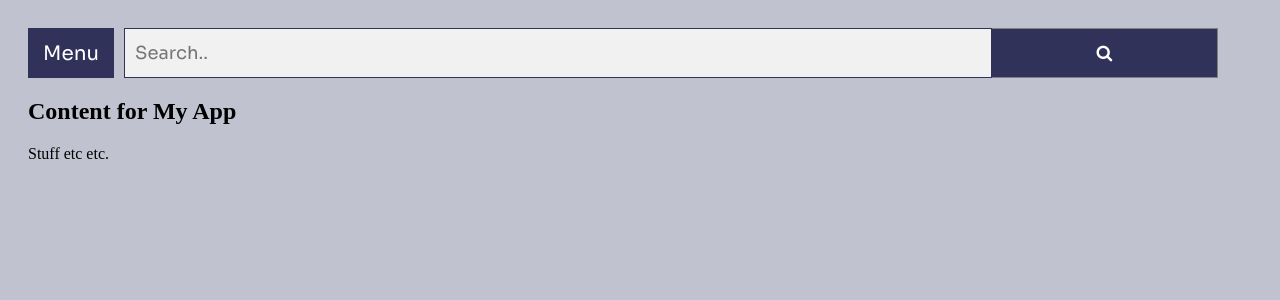
After one commit to blerdijankoliqi/library-management-system, a Django app: page /dashboard/ in a window 1280 px wide. The commit adds this page. Shown: the top 300 px of the page. Run offline with Django 4.2, Linux system fonts and the light colour scheme.

Commit message:
Created base template

```diff
--- /dev/null
+++ b/logic/static/css/base.css
@@ -0,0 +1,153 @@
+/* sora-regular - latin */
+@font-face {
+    font-family: 'Sora-Regular';
+    src: url(font/Sora-Regular.ttf);
+}
+
+@font-face {
+    font-family: 'Sora-Bold';
+    src: url(font/Sora-Bold.ttf);
+}
+
+@font-face {
+    font-family: 'Sora-Light';
+    src: url(font/Sora-Light.ttf);
+}
+
+.sidebar {
+    height: 100%;
+    /* 100% Full-height */
+    width: 0;
+    /* 0 width - change this with JavaScript */
+    position: fixed;
+    /* Stay in place */
+    z-index: 1;
+    /* Stay on top */
+    top: 0;
+    left: 0;
+    background-color: #31325A;
+    /* Black*/
+    overflow-x: hidden;
+    /* Disable horizontal scroll */
+    padding-top: 60px;
+    /* Place content 60px from the top */
+    transition: 0.5s;
+    /* 0.5 second transition effect to slide in the sidebar */
+}
+
+/* The sidebar links */
+.sidebar a {
+    padding: 8px 8px 8px 32px;
+    text-decoration: none;
+    font-family: Sora-Regular;
+    font-size: 25px;
+    color: white;
+    display: block;
+    transition: 0.3s;
+}
+
+/* When you mouse over the navigation links, change their color */
+.sidebar a:hover {
+    color: #C1C2CF;
+}
+
+/* Position and style the close button (top right corner) */
+.sidebar .closebtn {
+    position: absolute;
+    top: 0;
+    right: 25px;
+    font-size: 36px;
+    margin-left: 50px;
+}
+
+.down-part {
+    margin-top: 55vh;
+}
+
+/* The button used to open the sidebar */
+.openbtn,
+.search-btn {
+    font-size: 20px;
+    height: 50px;
+    font-family: Sora-Regular;
+    cursor: pointer;
+    background-color: #31325A;
+    color: white;
+    padding: 10px 15px;
+    border: none;
+}
+
+.openbtn:hover {
+    color: #C1C2CF;
+}
+
+.top-bar {
+    width: 100%;
+    display: flex;
+}
+
+.menu-bar {
+    margin-right: 10px;
+}
+
+.search-bar {
+    width: 100%;
+}
+
+/* Style the search field */
+form.example input[type=text] {
+    padding: 10px;
+    font-size: 17px;
+    border: 1px solid #31325A;
+    float: left;
+    width: 75%;
+    background: #f1f1f1;
+    height: 28px;
+    color: #31325A;
+    font-family: Sora-Regular;
+    font-size: large;
+
+}
+
+/* Style the submit button */
+form.example button {
+    float: left;
+    width: 20%;
+    padding: 10px;
+    background: #31325A;
+    color: white;
+    font-size: 17px;
+    border: 1px solid grey;
+    border-left: none;
+    /* Prevent double borders */
+    cursor: pointer;
+}
+
+form.example button:hover {
+    color: #C1C2CF;
+}
+
+/* Clear floats */
+form.example::after {
+    content: "";
+    clear: both;
+    display: table;
+}
+
+/* Style page content - use this if you want to push the page content to the right when you open the side navigation */
+#main {
+    transition: margin-left .5s;
+    /* If you want a transition effect */
+    padding: 20px;
+}
+
+/* On smaller screens, where height is less than 450px, change the style of the sidenav (less padding and a smaller font size) */
+@media screen and (max-height: 450px) {
+    .sidebar {
+        padding-top: 15px;
+    }
+
+    .sidebar a {
+        font-size: 18px;
+    }
+}
--- /dev/null
+++ b/logic/static/js/base.js
@@ -0,0 +1,24 @@
+/* Set the width of the sidebar to 250px and the left margin of the page content to 250px */
+ind = 1
+function openNav() {
+    if (ind == 1) {
+        document.getElementById("mySidebar").style.width = "250px";
+        document.getElementById("main").style.marginLeft = "250px";
+        document.getElementById("openbtn").style.display = "none";
+        ind= 0
+    } else{
+        document.getElementById("mySidebar").style.width = "0";
+        document.getElementById("main").style.marginLeft = "0";
+        document.getElementById("openbtn").style.display = "block";
+        ind=1
+    }
+  }
+
+//   /* Set the width of the sidebar to 0 and the left margin of the page content to 0 */
+//   function closeNav() {
+//     if (ind == 0){
+//     document.getElementById("mySidebar").style.width = "0";
+//     document.getElementById("main").style.marginLeft = "0";
+//     ind=1
+// }
+//   }
--- a/logic/templates/base.html
+++ b/logic/templates/base.html
@@ -1,12 +1,46 @@
+{% load static %}
 <!DOCTYPE html>
 <html lang="en">
 <head>
     <meta charset="UTF-8">
     <meta http-equiv="X-UA-Compatible" content="IE=edge">
+    <link rel="stylesheet" type="text/css" href="{% static 'css/base.css' %}">
+    <link rel="stylesheet" href="https://cdnjs.cloudflare.com/ajax/libs/font-awesome/4.7.0/css/font-awesome.min.css">
     <meta name="viewport" content="width=device-width, initial-scale=1.0">
     <title>Base</title>
 </head>
-<body>
-   <h1>Base</h1>
+<body style="background-color: #C1C2CF;">
+    <div id="mySidebar" class="sidebar">
+        <div class="up-part">
+            <a href="javascript:void(0)" class="closebtn" onclick="openNav()">&times;</a>
+            <a href="/dashboard/">Dashboard</a>
+            <a href="#">Students</a>
+            <a href="#">Books</a>
+            <a href="#">Rentings</a>
+        </div>
+        <div class="down-part">
+            <a href="/">Logout</a>
+        </div>
+      </div>
+
+      <div id="main">
+        <div class="top-bar">
+            <div id="menu-bar" class="menu-bar">
+                <button id="openbtn" class="openbtn" onclick="openNav()">Menu</button>
+            </div>
+            <div class="search-bar">
+                <!-- The form -->
+                <form class="example">
+                    <input type="text" placeholder="Search.." name="search">
+                    <button class="search-btn" type="submit"><i class="fa fa-search"></i></button>
+                </form>
+            </div>
+    </div>
+
+    {% block content %}
+    <!-- THE MAGIC HAPPENS HERE -->
+    {% endblock content %}
+      </div>
 </body>
+<script src="{% static 'js/base.js' %}"></script>
 </html>
--- /dev/null
+++ b/logic/templates/dashboard.html
@@ -0,0 +1,6 @@
+{% extends "base.html" %}
+
+{% block content %}
+    <h2>Content for My App</h2>
+    <p>Stuff etc etc.</p>
+{% endblock content %}
--- a/logic/urls.py
+++ b/logic/urls.py
@@ -1,8 +1,9 @@
 from django.contrib import admin
 from django.urls import path, include
-from .views import renderLoginPage, renderDashboardPage
+from .views import renderLoginPage, renderDashboardPage, renderBasePage
 
 urlpatterns = [
     path('', renderLoginPage, name='home' ),
-    path('base/', renderDashboardPage, name='base'),
+    path('base/', renderBasePage, name='base'),
+    path('dashboard/', renderDashboardPage, name='dashboard'),
 ]
--- a/logic/views.py
+++ b/logic/views.py
@@ -5,5 +5,8 @@ from .models import Student
 def renderLoginPage(request):
     return render(request, 'login.html')
 
+def renderBasePage(request):
+    return render(request, 'base.html')
+
 def renderDashboardPage(request):
-    return render(request, 'base.html')
+    return render(request, 'dashboard.html')
```
